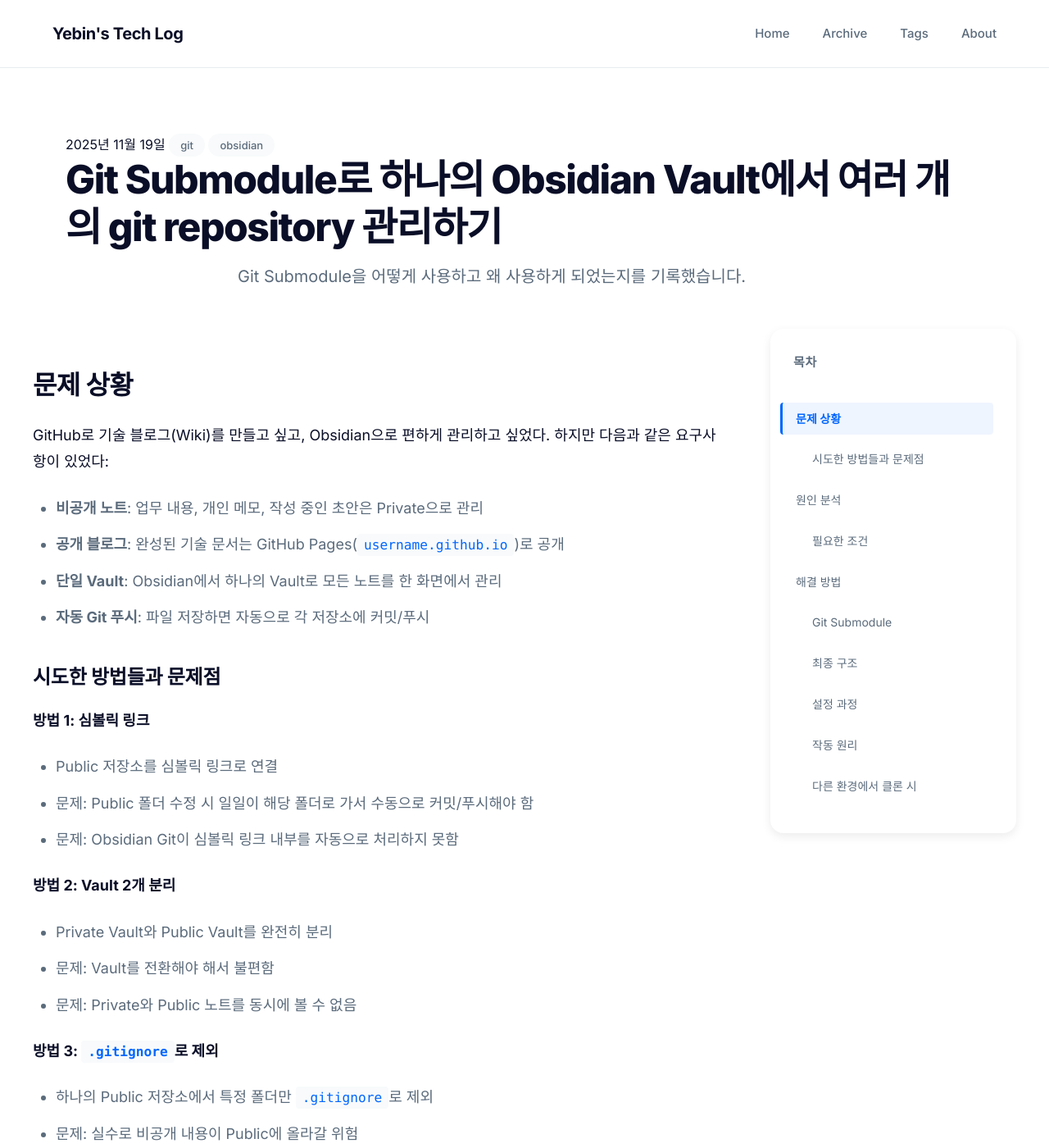
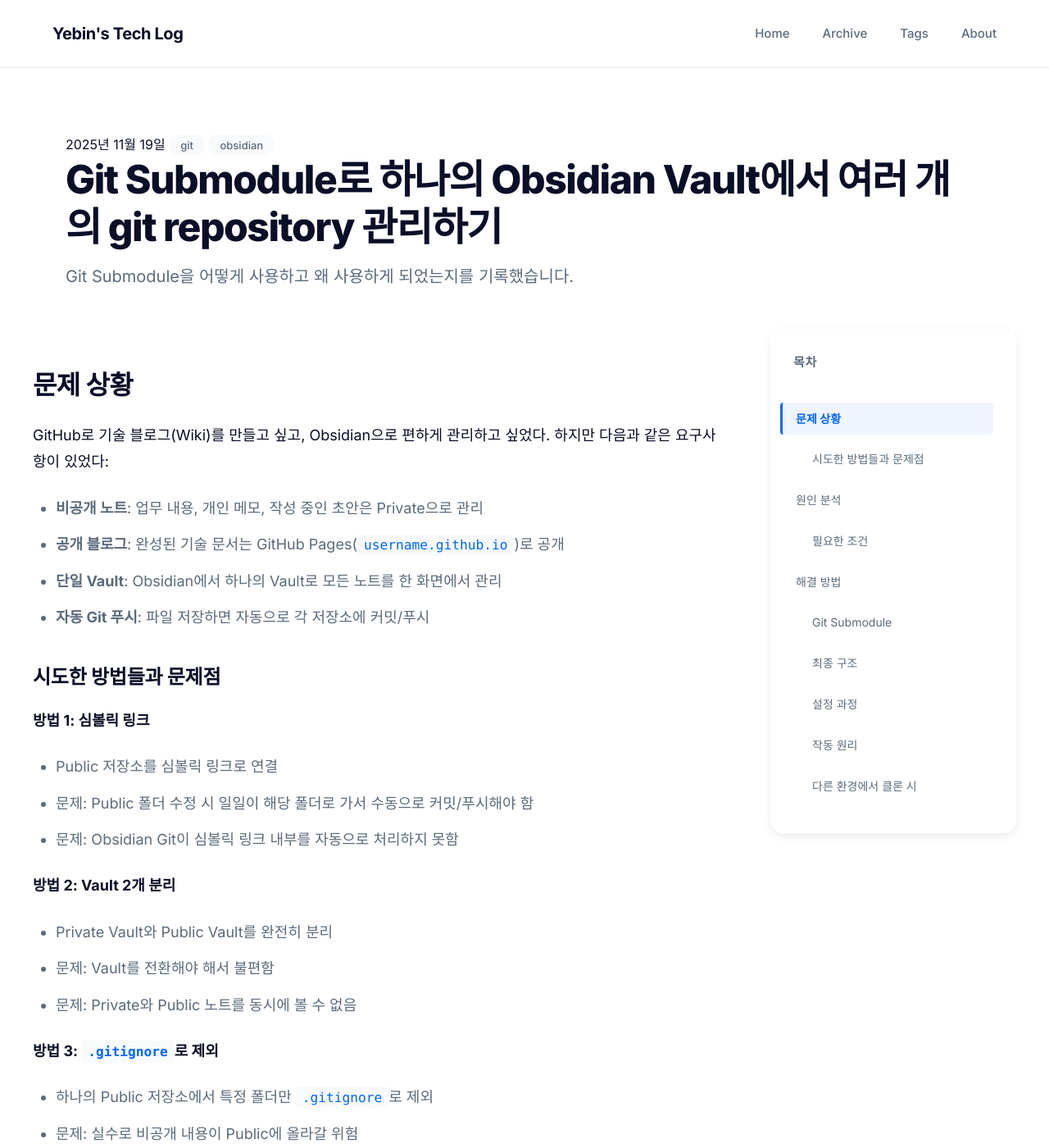
Before and after one commit to yebinable/yebinable.github.io, a Jekyll site: the page built from _posts/2025-11-19-git-submodule.md, in a window 1280 px wide and 1400 px high. Shown: the whole window at 82% size. Built offline with Jekyll 4.4.1, drawn with Linux system fonts in a browser that asks for light colours.

```diff
--- a/_config.yml
+++ b/_config.yml
@@ -39,10 +39,9 @@ defaults:
     values:
       layout: "post"
 
-# Include post asset folders and attachments
+# Include post asset folders
 include:
   - _posts
-  - Attachments
 
 # Exclude
 exclude:
--- a/assets/css/main.css
+++ b/assets/css/main.css
@@ -371,7 +371,6 @@ img {
   font-size: 20px;
   line-height: 1.6;
   color: var(--text-gray);
-  max-width: 700px;
   margin: 0 auto;
 }
 
```
Also changed, not shown: Attachments/2025-11-20-Github-Pages-노출하기/2025-11-20-Github-Pages-노출하기-1763633181615.png (deleted), Attachments/2025-11-20-Github-Pages-노출하기/Google 검색에 내 Github Pages 노출하기-1763627913969.png (deleted), Attachments/2025-11-20-Github-Pages-노출하기/Google 검색에 내 Github Pages 노출하기-1763627935158.png (deleted), Attachments/2025-11-20-Github-Pages-노출하기/Google 검색에 내 Github Pages 노출하기-1763627951078.png (deleted), Attachments/2025-11-20-Github-Pages-노출하기/Google 검색에 내 Github Pages 노출하기-1763628550268.png (deleted), Attachments/2025-11-20-Github-Pages-노출하기/Google 검색에 내 Github Pages 노출하기-1763629649956.png (deleted), Attachments/2025-11-20-Github-Pages-노출하기/Google 검색에 내 Github Pages 노출하기-1763632418902.png (deleted), 1 other file.
